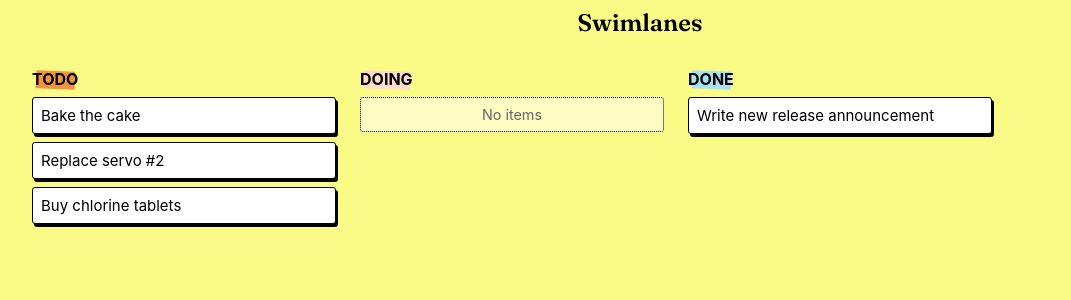
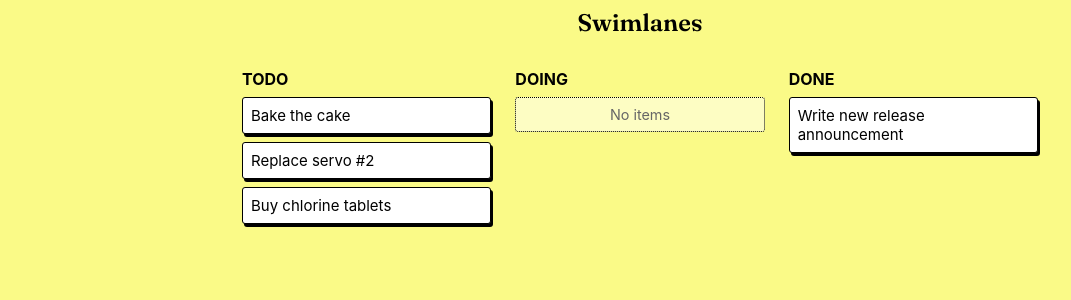
Before and after one commit to ricardobeat/swimlanes-app, a JavaScript app: page / in a window 1280 px wide. Shown: the top 300 px of the page, without its empty margins (0-1071 px from the left). Built offline with nearby package versions, Linux system fonts and the light colour scheme.

Commit message:
set max content width

```diff
--- a/src/app.css
+++ b/src/app.css
@@ -1,14 +1,19 @@
 @import "./styles/reset.css";
 @import "./styles/layout.css";
 @import "./styles/theme.css";
+
+html,
+body {
+  background-color: var(--background);
+}
 
 body {
   font-family:
     -apple-system, BlinkMacSystemFont, "Segoe UI", Roboto, Helvetica, Arial,
     sans-serif;
-  margin: 0;
-  background-color: var(--background);
+  margin: 0 auto;
   min-height: 100%;
+  max-width: 860px;
   font-size: 15px;
 }
 
```
